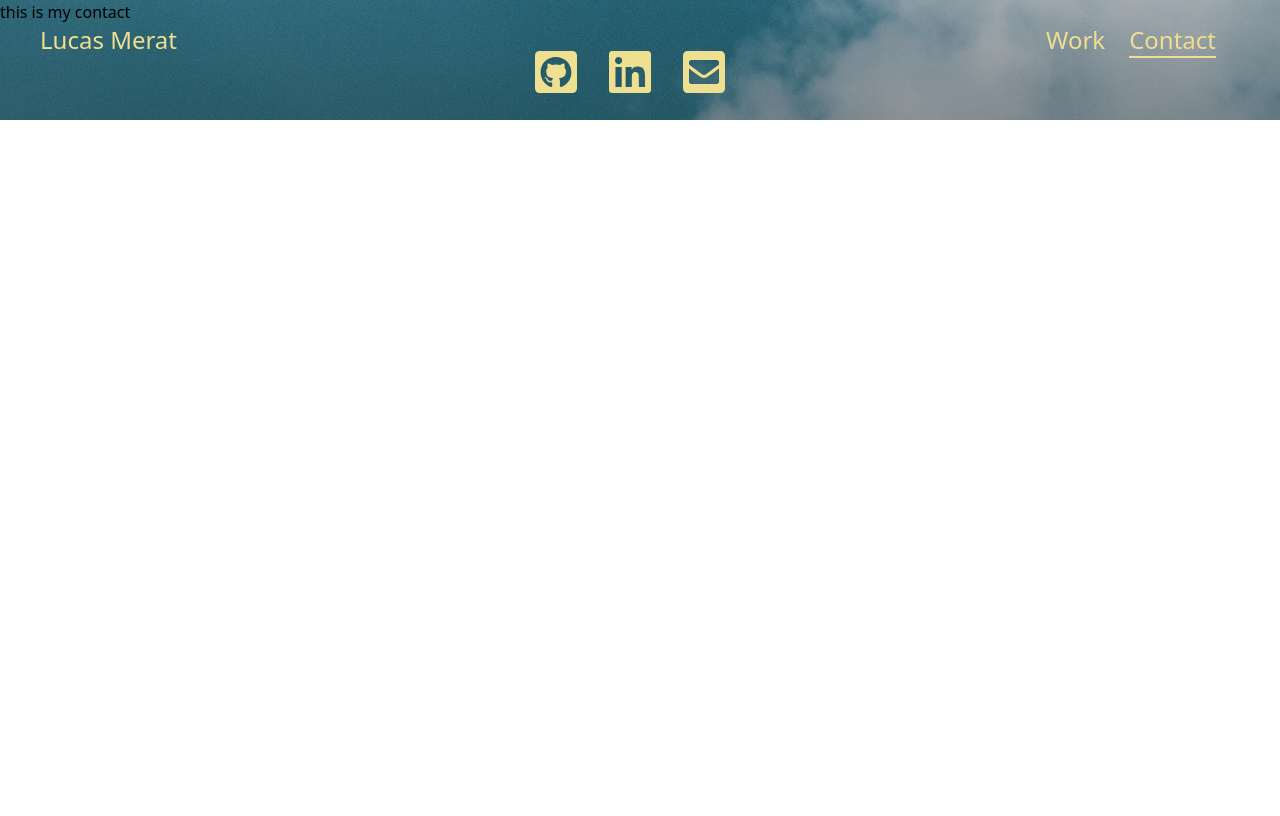
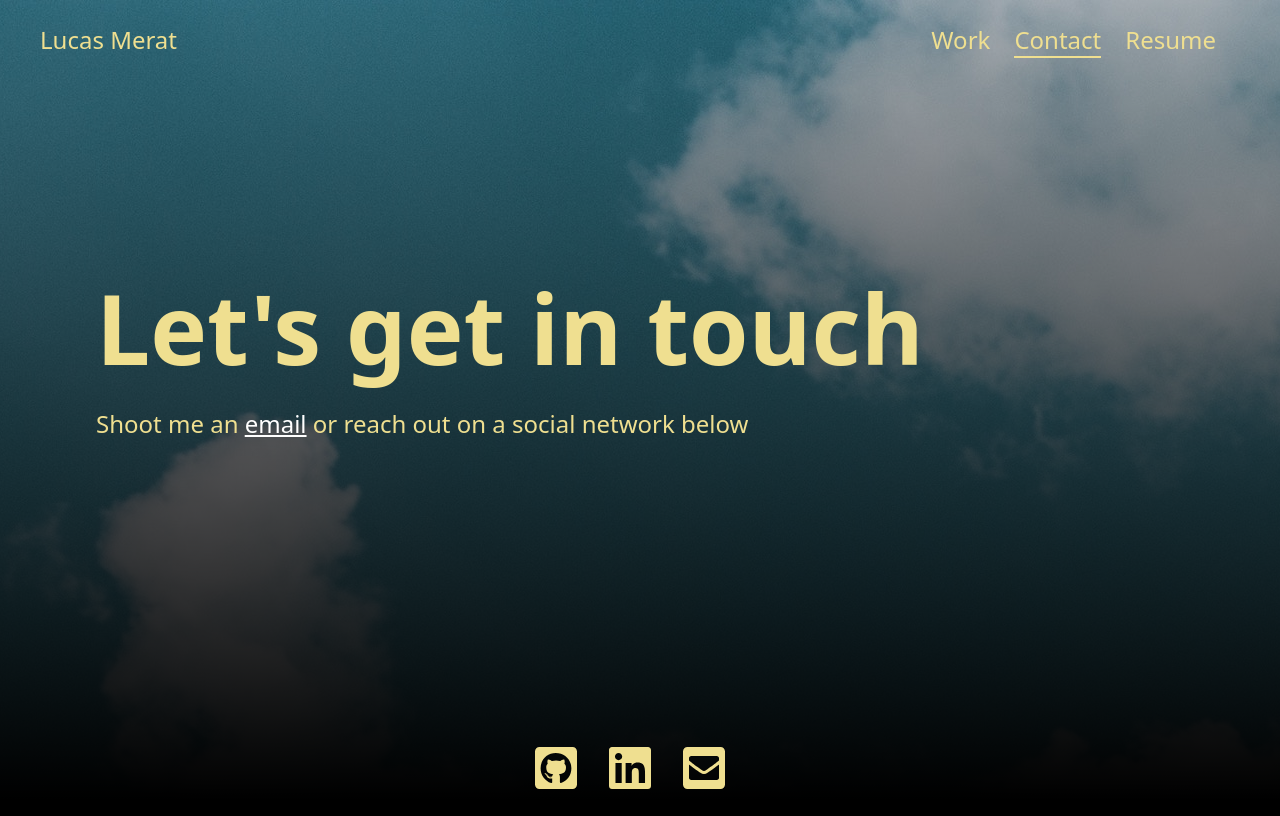
Before and after one commit to lucasmerat/vue-portfolio, a Vue app: page /contact in a window 1280 px wide. Built offline with nearby package versions, Linux system fonts and the light colour scheme.

Commit message:
add resume and make tweaks

```diff
--- a/src/components/Hero.vue
+++ b/src/components/Hero.vue
@@ -1,7 +1,7 @@
 <template>
-  <div class="flex items-center justify-center h-screen top-section home">
+  <div class="flex items-center justify-center top-section home">
     <slot />
-    <a v-on:click="scroll()" class="absolute z-20 text-4xl cursor-pointer bounce text-accent bottom-10"><font-awesome-icon icon="angle-down" /></a>
+    <a v-if="!hideArrow" v-on:click="scroll()" class="absolute z-20 text-4xl cursor-pointer bounce text-accent bottom-10"><font-awesome-icon icon="angle-down" /></a>
   </div>
 </template>
 
@@ -9,7 +9,7 @@
 
 export default {
 name: "Hero",
-props: ["title"],
+props: ["title", "hideArrow"],
 methods: {
   scroll: function() {
     document.getElementsByClassName("main")[0].scrollIntoView();
--- a/src/components/NavBar.vue
+++ b/src/components/NavBar.vue
@@ -22,6 +22,12 @@
           active-class="border-b-2 border-accent"
           class="mr-6 text-accent hover:text-yellow-200"
           >Contact</router-link
+        >
+        <a
+          href="/resume.pdf"
+          target="_blank"
+          class="mr-6 text-accent hover:text-yellow-200"
+          >Resume</a
         >
       </div>
 
@@ -78,6 +84,12 @@
             class="text-accent hover:text-yellow-200"
             >Contact</router-link
           >
+          <router-link
+            to="/resume"
+            active-class="border-b-2 border-accent"
+            class="text-accent hover:text-yellow-200"
+            >Resume</router-link
+          >
         </div>
       </transition>
     </div>
--- a/src/router/index.js
+++ b/src/router/index.js
@@ -9,7 +9,7 @@ Vue.use(VueRouter);
 const routes = [
   { path: "/", name: "Home", component: Home },
   { path: "/work", name: "About", component: Work },
-  { path: "/contact", name: "About", component: Contact },
+  { path: "/contact", name: "Contact", component: Contact },
 ];
 
 const router = new VueRouter({
--- a/src/views/Contact.vue
+++ b/src/views/Contact.vue
@@ -1,11 +1,23 @@
 <template>
-  <div class="contact">
-    this is my contact
+  <div>
+    <Hero class="h-90vh" hideArrow="true">
+      <div
+        class="relative z-20 w-full ml-6 font-bold text-left md:ml-24 text-7xl md:text-8xl text-accent"
+      >
+        <h1>Let's get in touch</h1>
+        <h2 class="mt-8 text-2xl font-light">Shoot me an <a href="mailto:lucas.merat@gmail.com" class="text-white underline hover:text-gray-300">email</a> or reach out on a social network below</h2>
+      </div>
+    </Hero>
   </div>
 </template>
 
 <script>
+import Hero from "../components/Hero";
+
 export default {
   name: 'Contact',
+  components: {
+		Hero,
+	},
 }
 </script>
--- a/src/views/Home.vue
+++ b/src/views/Home.vue
@@ -1,6 +1,6 @@
 <template>
 	<div>
-		<Hero>
+		<Hero class="h-screen">
 			<div
 				class="relative z-20 w-full ml-6 font-bold text-left md:ml-24 text-7xl md:text-8xl text-accent"
 			>
--- a/src/views/Work.vue
+++ b/src/views/Work.vue
@@ -1,6 +1,6 @@
 <template>
   <div class="work">
-    <Hero title="Check out what I've made">
+    <Hero class="h-screen" title="Check out what I've made">
 
       <div class="relative z-20 w-full ml-6 font-bold text-left md:ml-24 text-7xl md:text-7xl text-accent">
         <h1>Check out what I've made</h1>
--- a/tailwind.config.js
+++ b/tailwind.config.js
@@ -30,6 +30,7 @@ module.exports = {
     extend: {
       height: {
         '144': '40rem',
+        '90vh': '90vh'
       }
     }
   },
```
Also changed, not shown: 1 other file (tests, documents, lock files or other folders).
